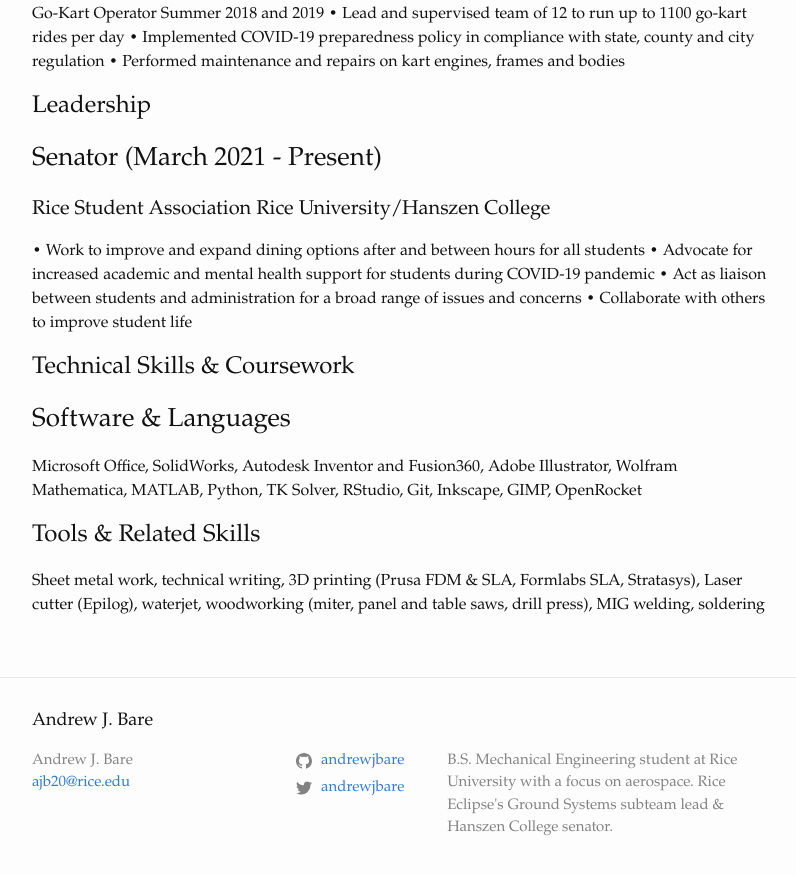
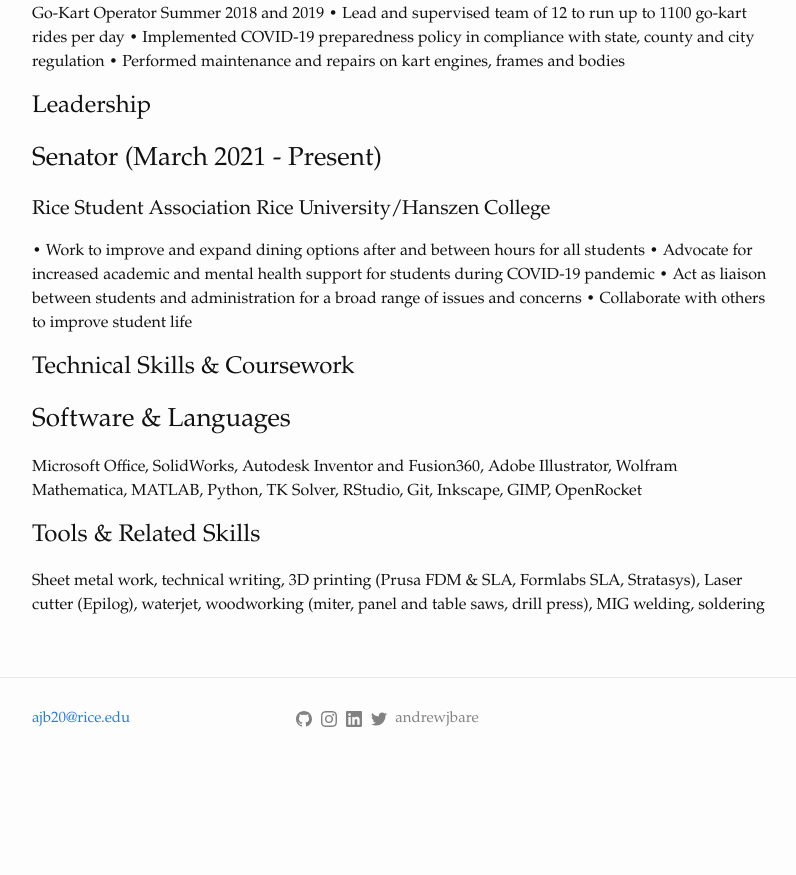
Before and after one commit to andrewjbare/andrewjbare.github.io, a Jekyll site: the page built from resume.markdown, in a window 1280 px wide and 900 px high, scrolled down 1005 px. Shown: the top 875 px of the window, without its empty margins (238-1034 px from the left). Built offline with Jekyll 4.4.1, drawn with Linux system fonts in a browser that asks for light colours; after the commit the page ends 1795 px from its top, so only the background shows below that.

Commit message:
Fixes to social media layout

```diff
--- a/_config.yml
+++ b/_config.yml
@@ -26,6 +26,9 @@ baseurl: "" # the subpath of your site, e.g. /blog
 url: "https://andrewjbare.com" # the base hostname & protocol for your site, e.g. http://example.com
 twitter_username: andrewjbare
 github_username:  andrewjbare
+linkedin_username: andrewjbare
+instagram_username: andrewjbare
+username: andrewjbare
 
 # Build settings
 theme: minima
--- a/_includes/footer.html
+++ b/_includes/footer.html
@@ -3,30 +3,17 @@
 
   <div class="wrapper">
 
-    <h2 class="footer-heading">{{ site.title | escape }}</h2>
-
     <div class="footer-col-wrapper">
       <div class="footer-col footer-col-1">
         <ul class="contact-list">
-          <li class="p-name">
-            {%- if site.author -%}
-              {{ site.author | escape }}
-            {%- else -%}
-              {{ site.title | escape }}
-            {%- endif -%}
-            </li>
             {%- if site.email -%}
             <li><a class="u-email" href="mailto:{{ site.email }}">{{ site.email }}</a></li>
             {%- endif -%}
         </ul>
       </div>
 
-      <div class="footer-col footer-col-2">
+      <div class="footer-col footer-col-3">
         {%- include social.html -%}
-      </div>
-
-      <div class="footer-col footer-col-3">
-        <p>{{- site.description | escape -}}</p>
       </div>
     </div>
 
--- a/_includes/social.html
+++ b/_includes/social.html
@@ -1,14 +1,12 @@
 <ul class="social-media-list">
-  {%- if site.dribbble_username -%}<li><a href="https://dribbble.com/{{ site.dribbble_username| cgi_escape | escape }}"><svg class="svg-icon"><use xlink:href="{{ '/assets/minima-social-icons.svg#dribbble' | relative_url }}"></use></svg> <span class="username">{{ site.dribbble_username| escape }}</span></a></li>{%- endif -%}
-  {%- if site.facebook_username -%}<li><a href="https://www.facebook.com/{{ site.facebook_username| cgi_escape | escape }}"><svg class="svg-icon"><use xlink:href="{{ '/assets/minima-social-icons.svg#facebook' | relative_url }}"></use></svg> <span class="username">{{ site.facebook_username| escape }}</span></a></li>{%- endif -%}
-  {%- if site.flickr_username -%}<li><a href="https://www.flickr.com/photos/{{ site.flickr_username| cgi_escape | escape }}"><svg class="svg-icon"><use xlink:href="{{ '/assets/minima-social-icons.svg#flickr' | relative_url }}"></use></svg> <span class="username">{{ site.flickr_username| escape }}</span></a></li>{%- endif -%}
-  {%- if site.github_username -%}<li><a href="https://github.com/{{ site.github_username| cgi_escape | escape }}"><svg class="svg-icon"><use xlink:href="{{ '/assets/minima-social-icons.svg#github' | relative_url }}"></use></svg> <span class="username">{{ site.github_username| escape }}</span></a></li>{%- endif -%}
-  {%- if site.instagram_username -%}<li><a href="https://instagram.com/{{ site.instagram_username| cgi_escape | escape }}"><svg class="svg-icon"><use xlink:href="{{ '/assets/minima-social-icons.svg#instagram' | relative_url }}"></use></svg> <span class="username">{{ site.instagram_username| escape }}</span></a></li>{%- endif -%}
-  {%- if site.linkedin_username -%}<li><a href="https://www.linkedin.com/in/{{ site.linkedin_username| cgi_escape | escape }}"><svg class="svg-icon"><use xlink:href="{{ '/assets/minima-social-icons.svg#linkedin' | relative_url }}"></use></svg> <span class="username">{{ site.linkedin_username| escape }}</span></a></li>{%- endif -%}
-  {%- if site.pinterest_username -%}<li><a href="https://www.pinterest.com/{{ site.pinterest_username| cgi_escape | escape }}"><svg class="svg-icon"><use xlink:href="{{ '/assets/minima-social-icons.svg#pinterest' | relative_url }}"></use></svg> <span class="username">{{ site.pinterest_username| escape }}</span></a></li>{%- endif -%}
-  {%- for mst in site.mastodon -%}{%- if mst.username and mst.instance -%}<li><a href="https://{{ mst.instance| cgi_escape | escape}}/@{{mst.username}}"><svg class="svg-icon"><use xlink:href="{{ '/assets/minima-social-icons.svg#mastodon' | relative_url }}"></use></svg> <span class="username">{{ mst.username|escape }}</span></a></li>{%- endif -%}{%- endfor -%}
-  {%- if site.twitter_username -%}<li><a href="https://www.twitter.com/{{ site.twitter_username| cgi_escape | escape }}"><svg class="svg-icon"><use xlink:href="{{ '/assets/minima-social-icons.svg#twitter' | relative_url }}"></use></svg> <span class="username">{{ site.twitter_username| escape }}</span></a></li>{%- endif -%}
-  {%- if site.youtube_username -%}<li><a href="https://youtube.com/{{ site.youtube_username| cgi_escape | escape }}"><svg class="svg-icon"><use xlink:href="{{ '/assets/minima-social-icons.svg#youtube' | relative_url }}"></use></svg> <span class="username">{{ site.youtube_username| escape }}</span></a></li>{%- endif -%}
-  {%- if site.googleplus_username -%}<li><a href="https://plus.google.com/{{ site.googleplus_username| escape }}"><svg class="svg-icon"><use xlink:href="{{ '/assets/minima-social-icons.svg#googleplus' | relative_url }}"></use></svg> <span class="username">{{ site.googleplus_username| escape }}</span></a></li>{%- endif -%}
-  {%- if site.rss -%}<li><a href="{{ 'feed.xml' | relative_url }}"><svg class="svg-icon"><use xlink:href="{{ '/assets/minima-social-icons.svg#rss' | relative_url }}"></use></svg> <span>{{ site.rss | escape }}</span></a></li>{%- endif -%}
+  <li>
+    <a class="social-media-button" href="https://github.com/{{ site.github_username| cgi_escape | escape }}"><svg class="svg-icon"><use xlink:href="{{ '/assets/minima-social-icons.svg#github' | relative_url }}"></use></svg></a>
+
+    <a class="social-media-button" href="https://instagram.com/{{ site.instagram_username| cgi_escape | escape }}"><svg class="svg-icon"><use xlink:href="{{ '/assets/minima-social-icons.svg#instagram' | relative_url }}"></use></svg></a>
+
+    <a class="social-media-button" href="https://www.linkedin.com/in/{{ site.linkedin_username| cgi_escape | escape }}"><svg class="svg-icon"><use xlink:href="{{ '/assets/minima-social-icons.svg#linkedin' | relative_url }}"></use></svg></a>
+
+    <a class="social-media-button" href="https://www.twitter.com/{{ site.twitter_username| cgi_escape | escape }}"><svg class="svg-icon"><use xlink:href="{{ '/assets/minima-social-icons.svg#twitter' | relative_url }}"></use></svg></a>
+    {{site.username}}
+  </li>
 </ul>
--- a/resume.markdown
+++ b/resume.markdown
@@ -1,6 +1,6 @@
 ---
 layout: page
-title: Resume
+title: resume
 display-title: Andrew J. Bare
 permalink: /resume/
 ---
```
Also changed, not shown: about.markdown (added, +7 -0 lines).
